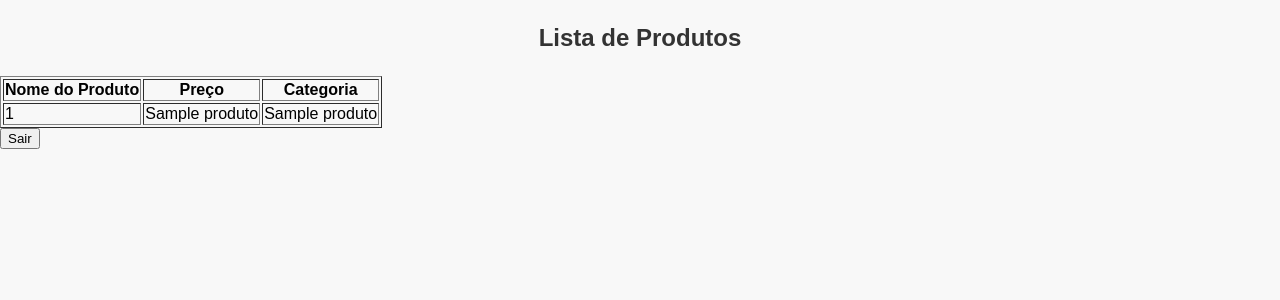
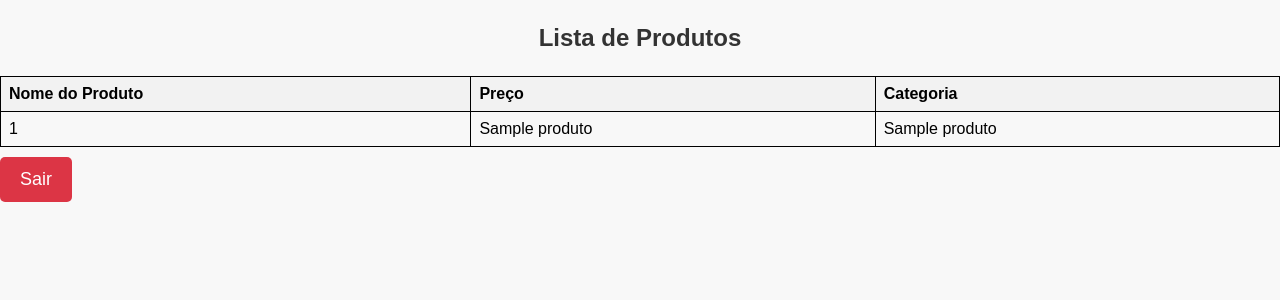
Before and after one commit to Fred-Costa/FlaskWebApp, a Flask app: template templates/index.html in a window 1280 px wide. Shown: the top 300 px of the page. Run offline with Flask 3, Linux system fonts and the light colour scheme; the template is opened without the code that fills it: most values are stand-ins (such as "Sample title", 1, 10 or a date in 2020).

Commit message:
Adição de novos CSS para a tabela de listagem de produtos e CSS para o novo botão de 'Sair'

```diff
--- a/static/main.css
+++ b/static/main.css
@@ -125,3 +125,42 @@ input[type="email"] {
     background-color: #f9f9f9;
     font-size: 16px;
 }
+
+table {
+        width: 100%;
+        border-collapse: collapse;
+        margin-top: 10px;
+    }
+
+    th, td {
+        border: 1px solid black;
+        padding: 8px;
+        text-align: left;
+    }
+
+    th {
+        background-color: #f2f2f2;
+    }
+
+/* main.css */
+
+/* ... (seu código existente) */
+
+.logout-button {
+    background-color: #dc3545;  /* Vermelho, semelhante ao link de sair do Bootstrap */
+    color: #fff;
+    padding: 12px 20px;
+    border: none;
+    border-radius: 5px;
+    cursor: pointer;
+    font-size: 18px;
+    text-decoration: none;  /* Removendo a decoração de texto para parecer um botão */
+    display: inline-block;  /* Permite definir largura e altura */
+    width: auto;  /* Ajuste a largura conforme necessário */
+    margin-top: 10px;  /* Adapte a margem conforme necessário */
+}
+
+.logout-button:hover {
+    background-color: #c82333;  /* Tom mais escuro ao passar o mouse */
+    text-decoration: none;
+}
```
